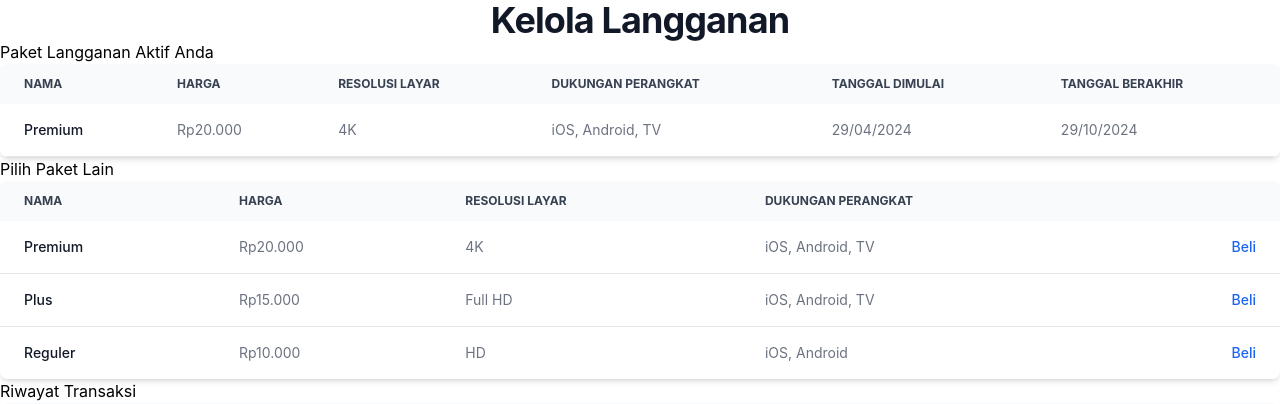
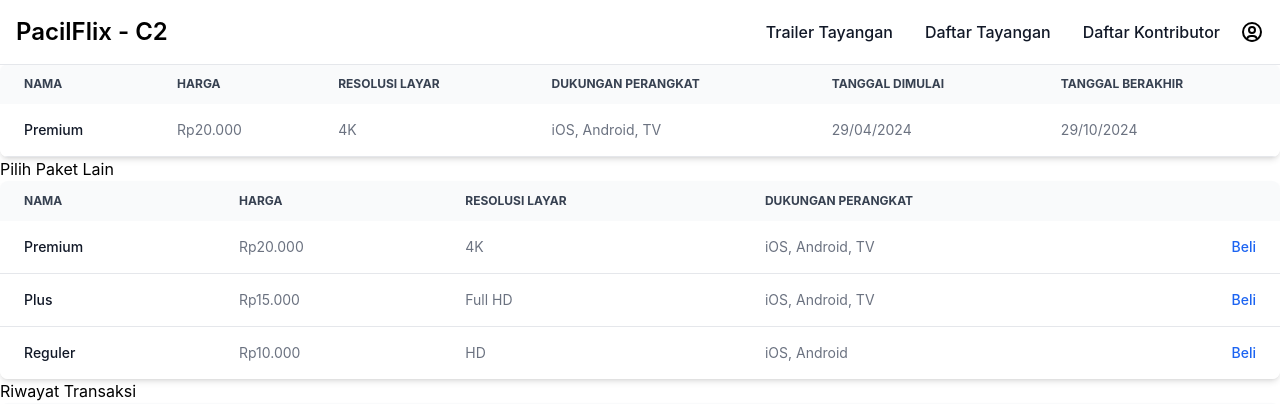
Before and after one commit to C2-Basdat/PacilFlix, a Django app: template langganan/templates/langganan.html in a window 1280 px wide. Shown: the top 404 px of the page. Run offline with Django 3.2, Linux system fonts and the light colour scheme; the template is opened without the code that fills it, so the values that code supplies are empty; some libraries are stand-ins or nearby versions.

Commit message:
add navbar

```diff
--- a/langganan/templates/langganan.html
+++ b/langganan/templates/langganan.html
@@ -7,7 +7,7 @@
 
 {% block content %}
 <h1
-    class="m-4 text-4xl font-bold leading-none tracking-tight text-gray-900 md:text-4xl lg:text-5xl dark:text-white text-center">
+    class="pt-20 m-4 text-4xl font-bold leading-none tracking-tight text-gray-900 md:text-4xl lg:text-5xl dark:text-white text-center">
     Kelola Langganan</h1>
 
 <p class="text-base m-4">Paket Langganan Aktif Anda</p>
--- a/templates/base.html
+++ b/templates/base.html
@@ -11,6 +11,59 @@
     </head>
 
     <body>
+        <header>
+            <nav class="bg-white dark:bg-gray-900 fixed w-full z-20 top-0 start-0 border-b border-gray-200 dark:border-gray-600">
+                <div class="max-w-screen-xl flex flex-wrap items-center justify-between mx-auto p-4">
+                    <a href="" class="flex items-center space-x-3 rtl:space-x-reverse">
+                        <span class="self-center text-2xl font-semibold whitespace-nowrap dark:text-white">PacilFlix - C2</span>
+                    </a>
+                    <div class="flex justify-center md:order-2 space-x-3 md:space-x-0 rtl:space-x-reverse">
+                        <button type="button" class="flex text-sm bg-white rounded-full md:me-0 focus:ring-4 focus:ring-gray-300 dark:focus:ring-gray-600" id="user-menu-button" aria-expanded="false" data-dropdown-toggle="user-dropdown" data-dropdown-placement="bottom">
+                            <svg class="w-6 h-6" aria-hidden="true" xmlns="http://www.w3.org/2000/svg" width="24" height="24" fill="none" viewBox="0 0 24 24">
+                                <path stroke="currentColor" stroke-linecap="round" stroke-linejoin="round" stroke-width="2" d="M12 21a9 9 0 1 0 0-18 9 9 0 0 0 0 18Zm0 0a8.949 8.949 0 0 0 4.951-1.488A3.987 3.987 0 0 0 13 16h-2a3.987 3.987 0 0 0-3.951 3.512A8.948 8.948 0 0 0 12 21Zm3-11a3 3 0 1 1-6 0 3 3 0 0 1 6 0Z"/>
+                            </svg>
+                        </button>
+                        <!-- Dropdown menu -->
+                        <div class="z-50 hidden my-4 text-base list-none bg-white divide-y divide-gray-100 rounded-lg shadow dark:bg-gray-700 dark:divide-gray-600" id="user-dropdown">
+                        <div class="px-4 py-3">
+                            <span class="block text-sm text-gray-900 dark:text-white">John Doe</span>
+                        </div>
+                        <ul class="py-2" aria-labelledby="user-menu-button">
+                            <li>
+                                <a href="#" class="block px-4 py-2 text-sm text-gray-700 hover:bg-gray-100 dark:hover:bg-gray-600 dark:text-gray-200 dark:hover:text-white">Kelola Daftar Favorit</a>
+                            </li>
+                            <li>
+                                <a href="#" class="block px-4 py-2 text-sm text-gray-700 hover:bg-gray-100 dark:hover:bg-gray-600 dark:text-gray-200 dark:hover:text-white">Kelola Daftar Unduhan</a>
+                            </li>
+                            <li>
+                                <a href="#" class="block px-4 py-2 text-sm text-gray-700 hover:bg-gray-100 dark:hover:bg-gray-600 dark:text-gray-200 dark:hover:text-white">Kelola Langganan</a>
+                            </li>
+                            <li>
+                                <a href="#" class="block px-4 py-2 text-sm text-gray-700 hover:bg-gray-100 dark:hover:bg-gray-600 dark:text-gray-200 dark:hover:text-white">Logout</a>
+                            </li>
+                        </ul>
+                        </div>
+                    </div>
+                    <div class="grow items-center justify-end px-5 hidden w-full md:flex md:w-auto md:order-1" id="navbar-sticky">
+                        <ul class="flex flex-col p-4 md:p-0 mt-4 font-medium border border-gray-100 rounded-lg bg-gray-50 md:space-x-8 rtl:space-x-reverse md:flex-row md:mt-0 md:border-0 md:bg-white dark:bg-gray-800 md:dark:bg-gray-900 dark:border-gray-700">
+                            <!-- Ini utk yg selected (biru) -->
+                            <!-- <li>
+                                <a href="#" class="block py-2 px-3 text-white bg-blue-700 rounded md:bg-transparent md:text-blue-700 md:p-0 md:dark:text-blue-500" aria-current="page">Selected</a>
+                            </li> -->
+                            <li>
+                                <a href="#" class="block py-2 px-3 text-gray-900 rounded hover:bg-gray-100 md:hover:bg-transparent md:hover:text-blue-700 md:p-0 md:dark:hover:text-blue-500 dark:text-white dark:hover:bg-gray-700 dark:hover:text-white md:dark:hover:bg-transparent dark:border-gray-700">Trailer Tayangan</a>
+                            </li>
+                            <li>
+                                <a href="#" class="block py-2 px-3 text-gray-900 rounded hover:bg-gray-100 md:hover:bg-transparent md:hover:text-blue-700 md:p-0 md:dark:hover:text-blue-500 dark:text-white dark:hover:bg-gray-700 dark:hover:text-white md:dark:hover:bg-transparent dark:border-gray-700">Daftar Tayangan</a>
+                            </li>
+                            <li>
+                                <a href="#" class="block py-2 px-3 text-gray-900 rounded hover:bg-gray-100 md:hover:bg-transparent md:hover:text-blue-700 md:p-0 md:dark:hover:text-blue-500 dark:text-white dark:hover:bg-gray-700 dark:hover:text-white md:dark:hover:bg-transparent dark:border-gray-700">Daftar Kontributor</a>
+                            </li>
+                        </ul>
+                    </div>
+                </div>
+              </nav>
+        </header>
         {% block content %} {% endblock content %}
     </body>
 </html>
```
